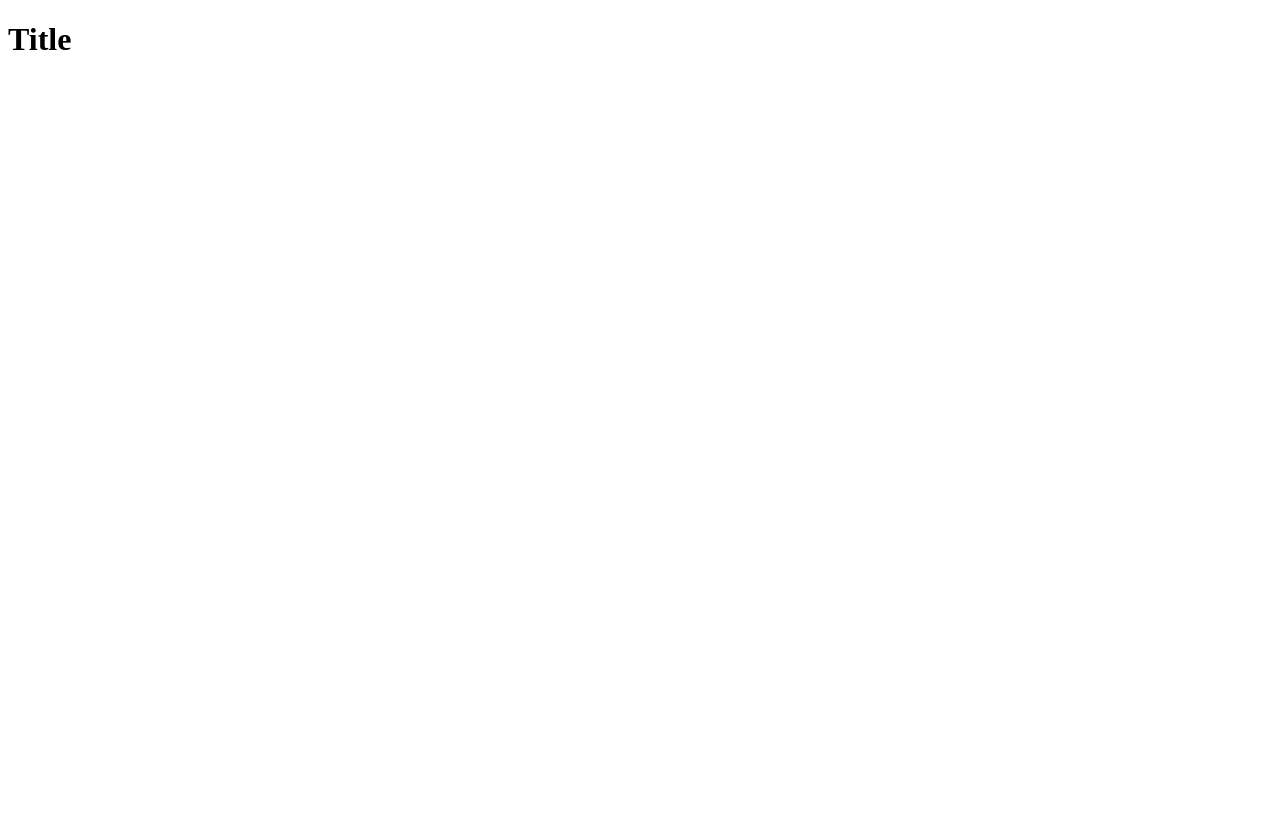
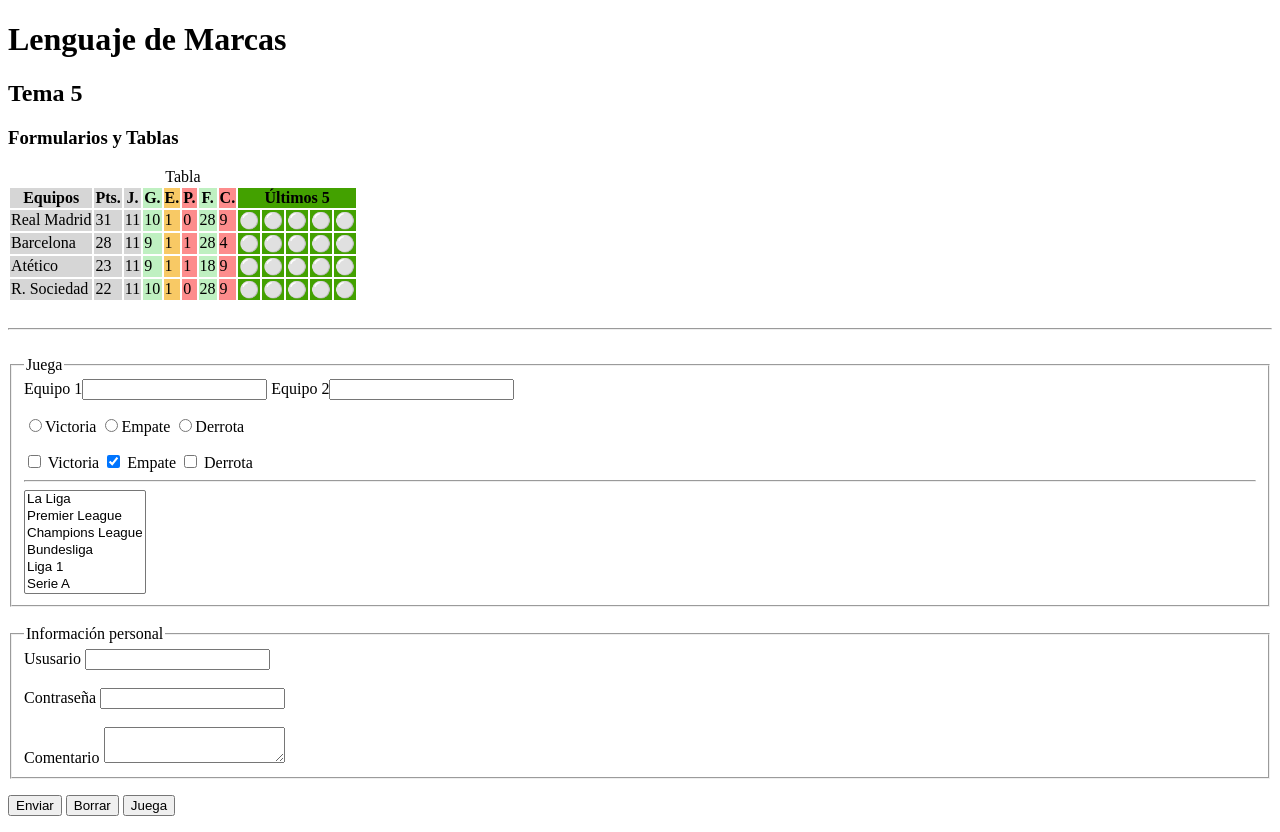
Before and after one commit to Marcos-Malaga/Linux, a plain HTML site: page index.html in a window 1280 px wide. Before the commit the page ends 800 px from the top, so only its background shows below. Drawn offline with Linux system fonts and the light colour scheme.

Commit message:
PagFutbol

```diff
--- a/index.html
+++ b/index.html
@@ -1,5 +1,5 @@
 <!DOCTYPE html>
-<html lang="en">
+<html lang="es">
 <head>
     <meta charset="UTF-8">
     <meta http-equiv="X-UA-Compatible" content="IE=edge">
@@ -7,6 +7,159 @@
     <title>Document</title>
 </head>
 <body>
-    <h1>Title</h1>
-</body>
-</html>
+<!--Tema 5 -->
+    <h1>Lenguaje de Marcas</h1>
+    <h2>Tema 5</h2>
+    <h3>Formularios y Tablas</h3>
+    <table>
+        <caption>Tabla</caption>
+        <colgroup>
+        <col
+       span="3" style="background-color:rgb(214, 214, 214) ;"
+        </colgroup>
+        <colgroup>
+            <col style="background-color:rgb(191, 240, 193) ;"
+        </colgroup>
+        <colgroup>
+            <col style="background-color:rgb(248, 201, 101) ;"
+        </colgroup>
+        <colgroup>
+            <col style="background-color:rgb(253, 140, 140) ;"
+        </colgroup>
+        <colgroup>
+            <col style="background-color:rgb(191, 240, 193) ;"
+        </colgroup>
+        <colgroup>
+            <col style="background-color:rgb(253, 140, 140) ;"
+        </colgroup>
+        <colgroup>
+            <col span="5" style="background-color:rgb(67, 161, 0) ;"
+        </colgroup>
+
+
+
+
+        <thead>
+            <tr>
+                <th>Equipos</th>
+                <th>Pts.</th>
+                <th>J.</th>
+                <th>G.</th>
+                <th>E.</th>
+                <th>P.</th>
+                <th>F.</th>
+                <th>C.</th>
+                <th colspan="5">Últimos 5</th>
+            </tr>
+        </thead>
+        <tbody>
+            <tr>
+                <td>Real Madrid</td>
+                <td>31</td>
+                <td>11</td>
+                <td>10</td>
+                <td>1</td>
+                <td>0</td>
+                <td>28</td>
+                <td>9</td>
+                <td>⚪</td>
+                <td>⚪</td>
+                <td>⚪</td>
+                <td>⚪</td>
+                <td>⚪</td>
+            </tr>
+            <tr>
+                <td>Barcelona</td>
+                <td>28</td>
+                <td>11</td>
+                <td>9</td>
+                <td>1</td>
+                <td>1</td>
+                <td>28</td>
+                <td>4</td>
+                <td>⚪</td>
+                <td>⚪</td>
+                <td>⚪</td>
+                <td>⚪</td>
+                <td>⚪</td>            </tr>
+            <tr>
+                <td>Atético</td>
+                <td>23</td>
+                <td>11</td>
+                <td>9</td>
+                <td>1</td>
+                <td>1</td>
+                <td>18</td>
+                <td>9</td>
+                <td>⚪</td>
+                <td>⚪</td>
+                <td>⚪</td>
+                <td>⚪</td>
+                <td>⚪</td>            </tr>
+            <tr>
+                <td>R. Sociedad</td>
+                <td>22</td>
+                <td>11</td>
+                <td>10</td>
+                <td>1</td>
+                <td>0</td>
+                <td>28</td>
+                <td>9</td>
+                <td>⚪</td>
+                <td>⚪</td>
+                <td>⚪</td>
+                <td>⚪</td>
+                <td>⚪</td>            </tr>
+
+            </table>
+            <br>
+            <hr>
+            <br>
+            <form action="proceso.php" method="post">
+                <fieldset>
+                    <legend>Juega</legend>
+                Equipo 1<input type="text" name=" equipo1">
+                Equipo 2<input type="text" name=" equipo2">
+
+                <p>
+                    <input type="radio" name="victoria" value="v">Victoria
+                    <input type="radio" name="empate" value="e">Empate
+                    <input type="radio" name="derrota" value="d">Derrota
+                </p>
+                <input type="checkbox" name="Victoria"> Victoria
+                <input type="checkbox" name="Empate" checked> Empate
+                <input type="checkbox" name="Derrota"> Derrota
+                <br>
+                <hr>
+                <select name="opciones" size="6">
+                    <option value="1">La Liga</option>
+                    <option value="2">Premier League</option>
+                    <option value="3">Champions League</option>
+                    <option value="4">Bundesliga</option>
+                    <option value="5">Liga 1</option>
+                    <option value="6">Serie A</option>
+
+                </select>
+            </fieldset>
+
+                <br>
+                <fieldset>
+                    <legend>Información personal</legend>
+                Ususario <input type="email" name="password">
+                <br>
+                <br>
+                Contraseña <input type="password" name="password">
+                <br>
+                <br>
+                Comentario <textarea></textarea>
+                 </fieldset>
+                <p>
+                    <input type="submit" value="Enviar">
+                    <input type="reset" value="Borrar">
+                    <input type="button" value="Juega"
+                    onclick="alert('¡Premio!')">
+                </p>
+
+            </form>
+            </body>
+            </html>
```
Also changed, not shown: css/style.css (added), js/action.js (added).
